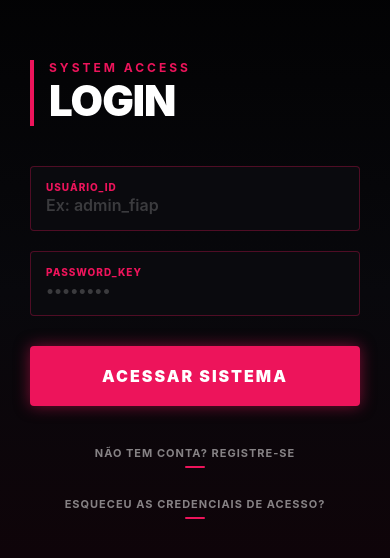
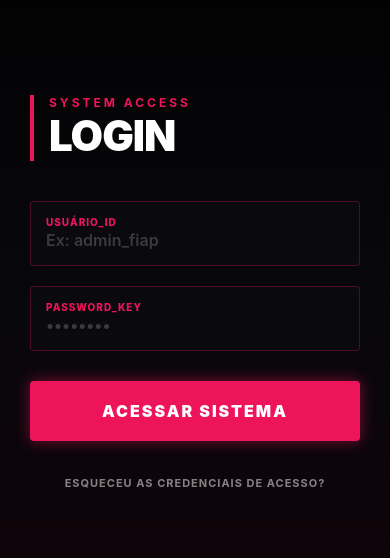
Before and after one commit to gabrieljcoutinho/CP01-Cross-Platform-Application-2026-03-25, a React Native app: screen / in a window 390 px wide. Shown: the part 130-688 px from the top of the page. Built offline with nearby package versions, Linux system fonts and the light colour scheme.

Commit message:
test: testando page Cadastro

```diff
--- a/pages/LoginScreen.js
+++ b/pages/LoginScreen.js
@@ -54,16 +54,8 @@ export default function LoginScreen({ onLogin }) {
         </S.LoginButton>
 
         <S.FooterLink>
-  <S.LinkItem activeOpacity={0.7} onPress={() => {}}>
-    <S.FooterText>Não tem conta? Registre-se</S.FooterText>
-    <S.LinkUnderline />
-  </S.LinkItem>
-
-  <S.LinkItem activeOpacity={0.7} onPress={() => {}}>
-    <S.FooterText>Esqueceu as credenciais de acesso?</S.FooterText>
-    <S.LinkUnderline />
-  </S.LinkItem>
-</S.FooterLink>
+          <S.FooterText>Esqueceu as credenciais de acesso?</S.FooterText>
+        </S.FooterLink>
       </S.ContentWrapper>
     </S.Container>
   );
```
